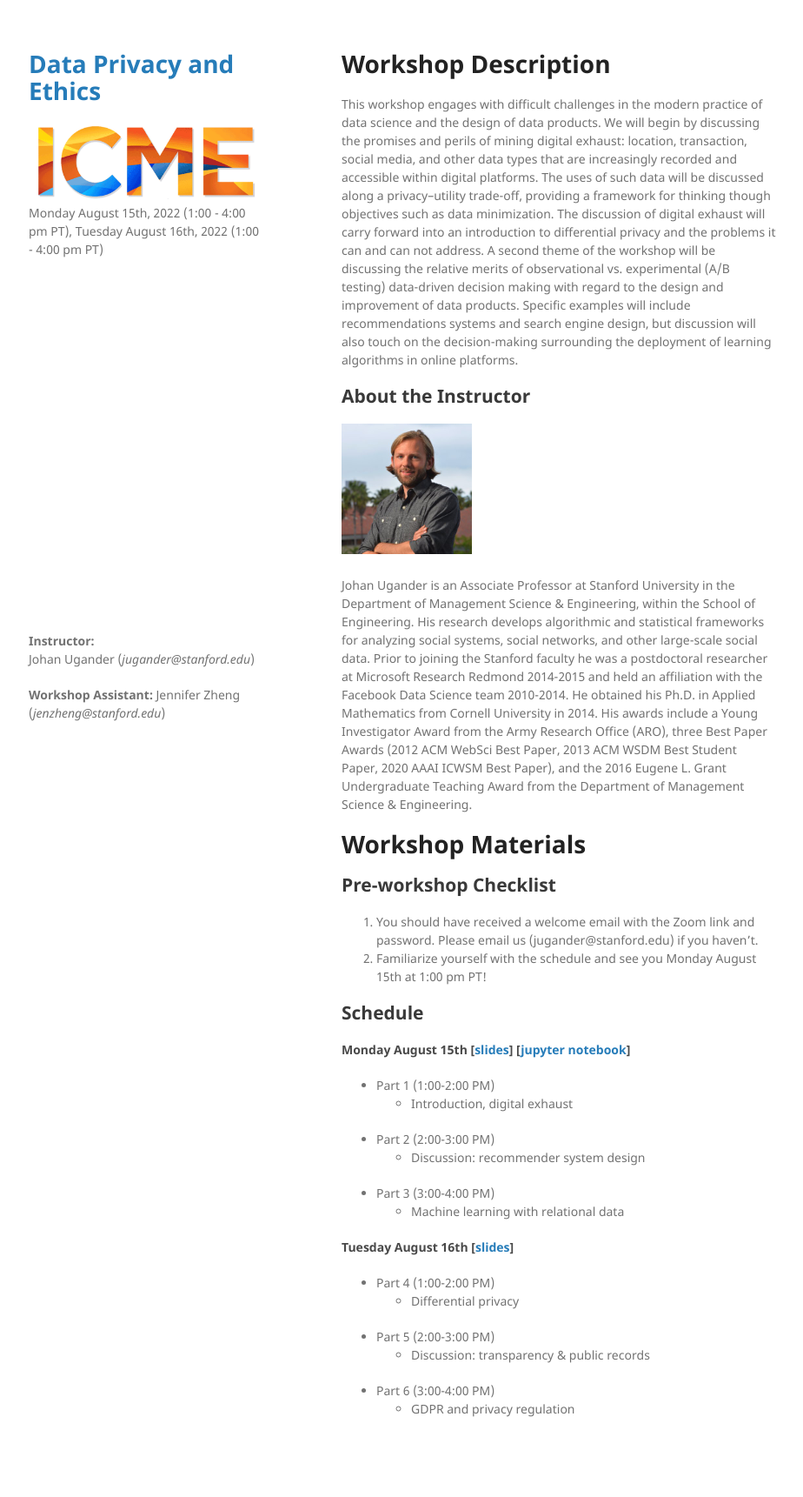
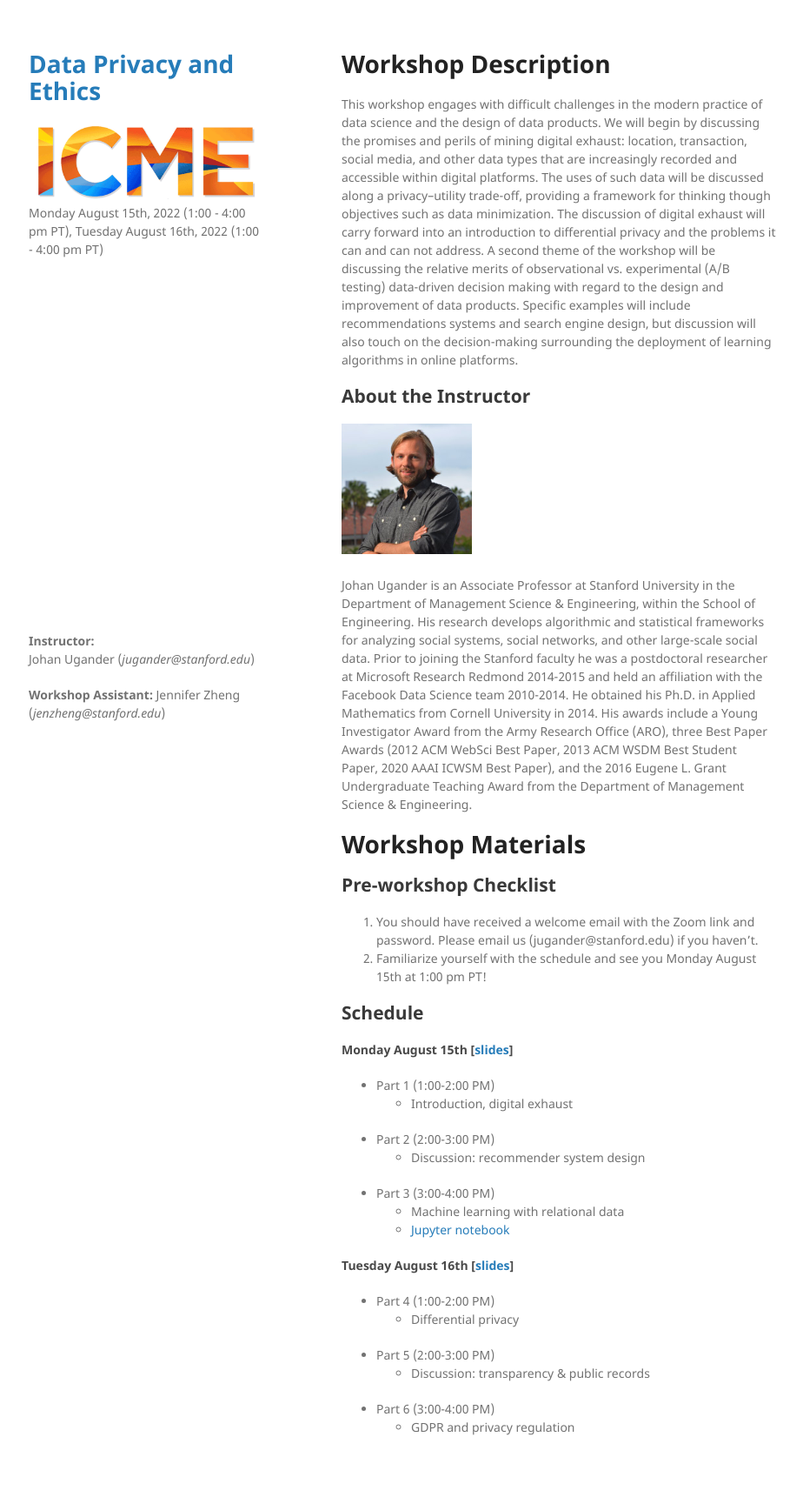
Before and after one commit to jenniferzyy/data-privacy-ethics, a Jekyll site: the page built from index.md, in a window 1280 px wide. Shown: the whole page at 87% size, without its empty margins (177-1101 px from the left). Built offline with Jekyll 4.4.1, drawn with Linux system fonts in a browser that asks for light colours; our own code applies the rules of GitHub Pages for plain Markdown files; before the commit the page ends 1700 px from its top, so only the background shows below that.

```diff
--- a/index.md
+++ b/index.md
@@ -17,13 +17,14 @@ Johan Ugander is an Associate Professor at Stanford University in the Department
 2. Familiarize yourself with the schedule and see you Monday August 15th at 1:00 pm PT!
 
 ## Schedule
-#### Monday August 15th [[slides](/docs/day1-digital-exhaust-and-ml.pdf)] [[jupyter notebook](https://nbviewer.org/urls/dl.dropbox.com/s/8f06s0oetf5utxd/ICME%20Data%20Privacy%20%26%20Ethics%20Course.ipynb)]
+#### Monday August 15th [[slides](/docs/day1-digital-exhaust-and-ml.pdf)]
 - Part 1 (1:00-2:00 PM)
   - Introduction, digital exhaust
 - Part 2 (2:00-3:00 PM)
   - Discussion: recommender system design
 - Part 3 (3:00-4:00 PM)
   - Machine learning with relational data
+  - [Jupyter notebook](https://nbviewer.org/urls/dl.dropbox.com/s/8f06s0oetf5utxd/ICME%20Data%20Privacy%20%26%20Ethics%20Course.ipynb)
 
 #### Tuesday August 16th [[slides](/docs/day2-dp-transparency-regulation.pdf)]
 - Part 4 (1:00-2:00 PM)
```
